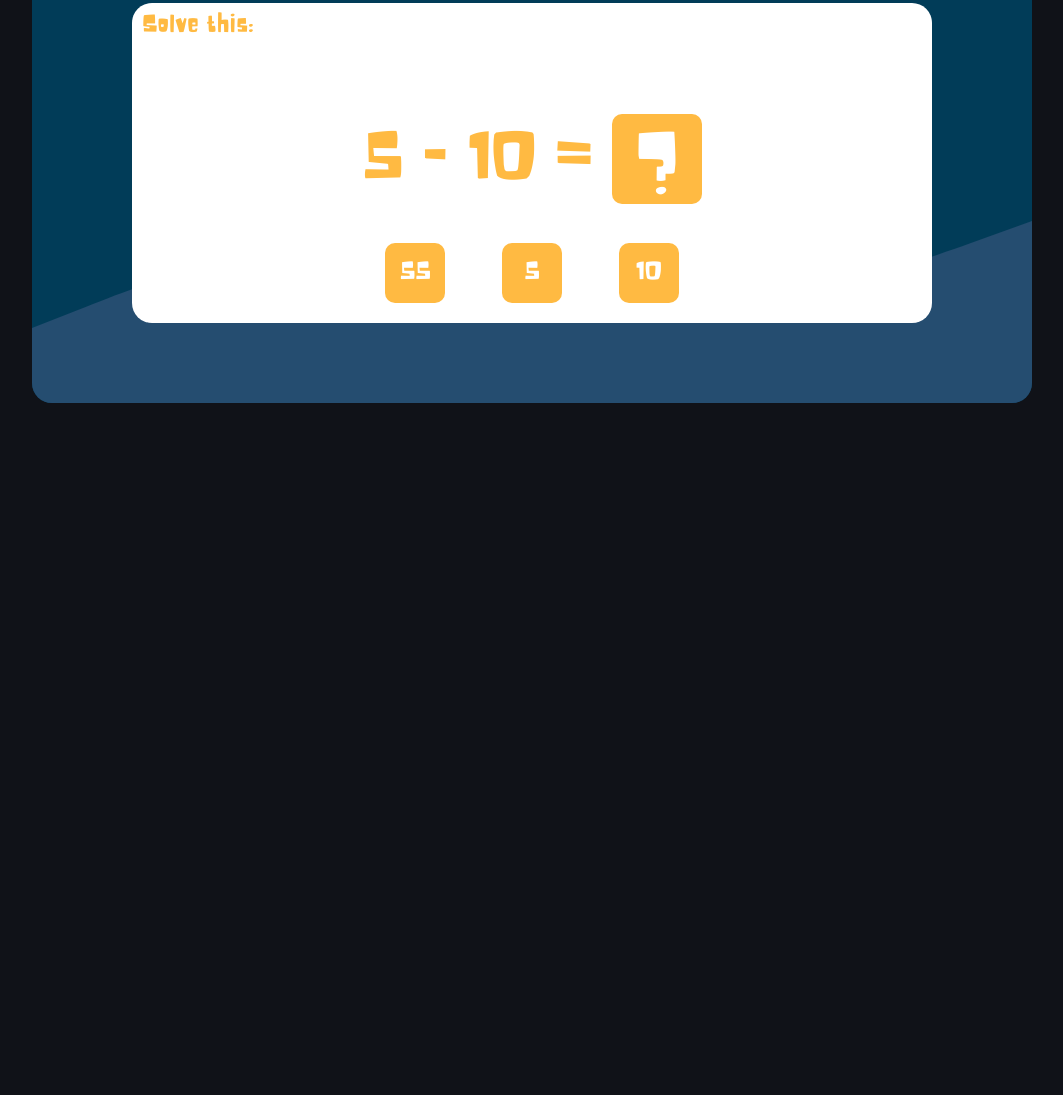
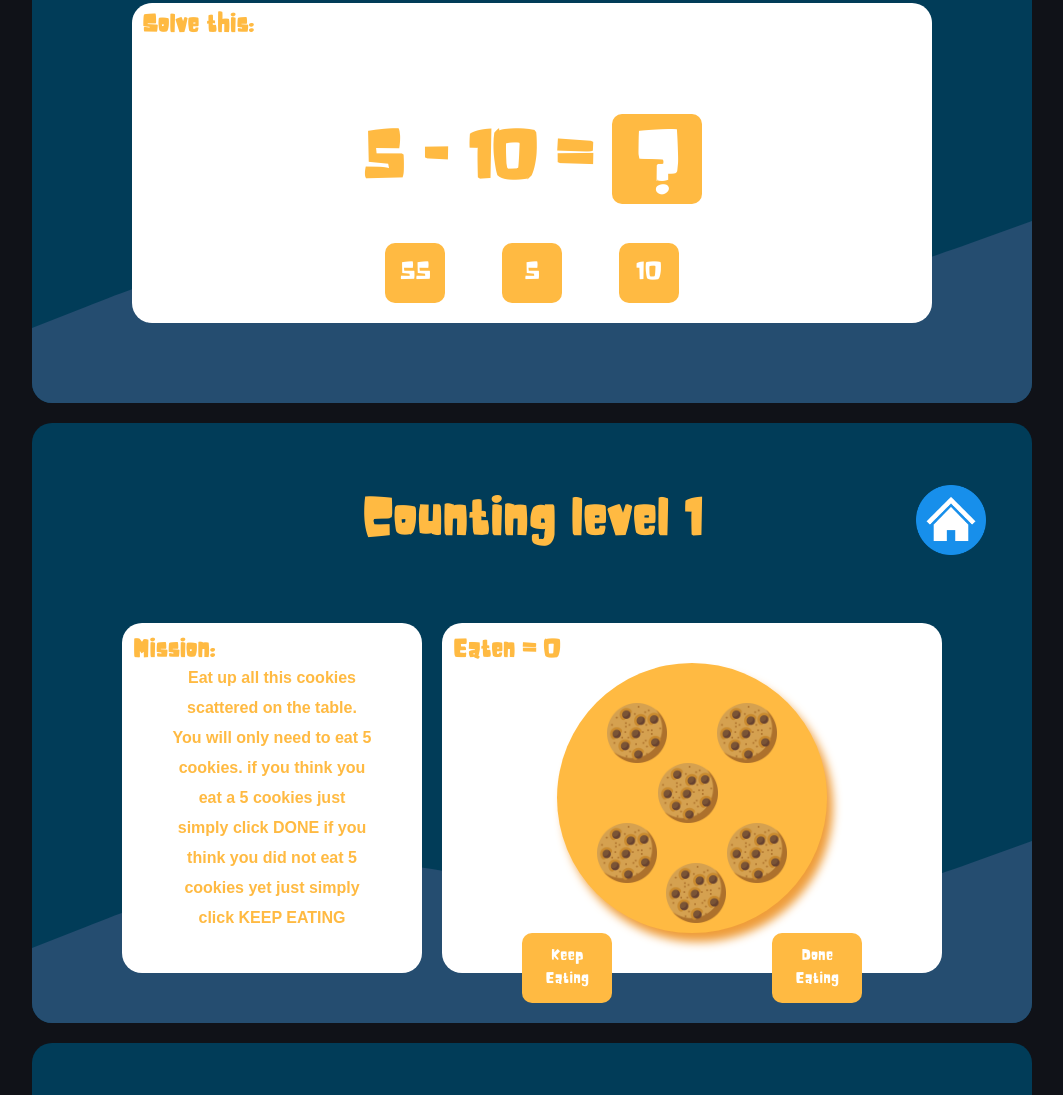
Before and after one commit to buhaynganaman/NumberQuest--Math-Adventures, a plain HTML site: page index.html in a window 1280 px wide. Shown: the part 4045-5140 px from the top of the page, without its empty margins (108-1171 px from the left). Before the commit the page ends 4498 px from the top, so only its background shows below. Drawn offline with Linux system fonts and the light colour scheme.

Commit message:
Counting Adventure Screen UI

```diff
--- /dev/null
+++ b/css/countingScreen.css
@@ -0,0 +1,168 @@
+.counting-Screen {
+  display: flex;
+  flex-direction: column;
+  justify-content: start;
+  align-items: center;
+  gap: 50px;
+
+  margin-top: 50px;
+  width: 100%;
+  height: 100%;
+
+}
+
+.counting-header-Container {
+  display: flex;
+  justify-content: center;
+  align-items: center;
+
+  width: 100%;
+  height: 100px;
+  position: relative;
+}
+.home-Btn {
+  border: none;
+  background-color: transparent;
+  position: absolute;
+  right: 40px;
+}
+.counting {
+  display: flex;
+  justify-content: center;
+  align-items: center;
+  font-size: var(--text-heading);
+  color: var(--secondary-color);
+}
+
+.playground-Container {
+  display: flex;
+  justify-content: center;
+  align-items: center;
+  gap: 20px;
+
+  width: 100%;
+}
+
+.mission-Container {
+  display: flex;
+  justify-content: center;
+  align-items: center;
+
+  width: 300px;
+  height: 350px;
+  border-radius: 20px;
+  background-color: var(--tertiary-color);
+  color: var(--secondary-color);
+
+  position: relative;
+}
+.mission {
+  position: absolute;
+  top: 10px;
+  left: 10px;
+
+  font-size: var(--text-passive);
+}
+.mission-p {
+  font-family: Arial, Helvetica, sans-serif;
+  font-weight: bold;
+  line-height: 30px;
+  text-align: center;
+  width: 200px;
+}
+
+.mission-playground {
+  display: flex;
+  justify-content: center;
+  align-items: center;
+
+  width: 500px;
+  height: 350px;
+  border-radius: 20px;
+  background-color: var(--tertiary-color);
+  color: var(--secondary-color);
+  position: relative;
+}
+
+.table {
+  width: 270px;
+  height: 270px;
+  box-shadow: 6px 9px 10px 0px #ef9d3a;
+  border-radius: 50%;
+  background-color: var(--secondary-color);
+  position: relative;
+}
+
+.cookies {
+  width: 60px;
+  height: 60px;
+}
+
+.cookies1 {
+  position: absolute;
+  top: 40px;
+  left: 50px;
+}
+.cookies2 {
+  position: absolute;
+  top: 40px;
+  right: 50px;
+}
+.cookies3 {
+  position: absolute;
+  bottom: 50px;
+  right: 40px;
+}
+
+.cookies4 {
+  position: absolute;
+  bottom: 50px;
+  left: 40px;
+}
+.cookies5 {
+  position: absolute;
+  top: 100px;
+  left: 101px;
+}
+.cookies6 {
+  position: absolute;
+  top: 200px;
+  right: 101px;
+}
+
+.eaten {
+  position: absolute;
+  top: 10px;
+  left: 10px;
+
+  font-size: var(--text-passive);
+}
+
+.missionButtons {
+  position: absolute;
+  bottom: -30px;
+  left: 0;
+  right: 0;
+
+  display: flex;
+  justify-content: space-around;
+  align-items: center;
+}
+
+.keepEatingBtn, .DoneEatingBtn {
+  width: 90px;
+  height: 70px;
+  padding: 10px;
+
+  border: none;
+  border-radius: 10px;
+  background-color: var(--secondary-color);
+  color: var(--tertiary-color);
+  font-size: 15px;
+
+  transition: width 0.22s;
+}
+.keepEatingBtn:active, .DoneEatingBtn:active {
+  width: 80px;
+  height: 60px;
+}
--- a/css/general.css
+++ b/css/general.css
@@ -36,7 +36,8 @@ body {
   align-items: center;
   gap: 20px;
 
-  font-family: 'Mario';
+  font-family: 'Mario', Arial;
+  font-weight: bold;
 
   padding-top: 120px;
 
@@ -62,6 +63,9 @@ main {
   position: relative;
 }
 
+p {
+  margin: 0;
+}
 
 .backgroundSVG {
   position: absolute;
--- a/index.html
+++ b/index.html
@@ -13,6 +13,8 @@
   <link rel="stylesheet" href="css/startAdventureScree.css">
   <link rel="stylesheet" href="css/additionScreen.css">
   <link rel="stylesheet" href="css/subtractionScreen.css">
+  <link rel="stylesheet" href="css/countingScreen.css">
+  <link rel="stylesheet" href="css/panelScreen.css">
 
   <!-- JS Script link -->
   <script type="module" src="scripts/pages/splashScreen.js" defer></script>
@@ -332,5 +334,78 @@
 
   </main>
 
+  <!-- ----------------------------------------------------------- -->
+
+  <main>
+
+    <img class="backgroundSVG" src="assets/images/background.svg">
+
+    <div class="main-Screen">
+
+      <div class="counting-Screen">
+
+        <div class="counting-header-Container">
+          <div class="counting">
+            Counting level 1
+          </div>
+
+          <button class="home-Btn">
+            <img class="icons" src="assets/images/homeICON.png">
+          </button>
+        </div>
+
+        <div class="playground-Container">
+          <div class="mission-Container">
+            <span class="mission">Mission:</span>
+            <p class="mission-p">
+              Eat up all this cookies scattered on the table.
+              You will only need to eat 5 cookies.
+
+              if you think you eat a 5 cookies just simply
+              click DONE
+
+              if you think you did not eat 5 cookies yet just simply click KEEP EATING
+            </p>
+          </div>
+
+          <div class="mission-playground">
+            <p class="eaten">Eaten = <span class="eaten-Counter">0</span></p>
+            <div class="table">
+              <img class="cookies1 cookies" src="assets/images/cookiesICON.png">
+              <img class="cookies2 cookies" src="assets/images/cookiesICON.png">
+              <img class="cookies3 cookies" src="assets/images/cookiesICON.png">
+              <img class="cookies4 cookies" src="assets/images/cookiesICON.png">
+              <img class="cookies5 cookies" src="assets/images/cookiesICON.png">
+              <img class="cookies6 cookies" src="assets/images/cookiesICON.png">
+            </div>
+            <div class="missionButtons">
+              <button class="keepEatingBtn">Keep Eating</button>
+              <button class="DoneEatingBtn">Done Eating</button>
+            </div>
+          </div>
+        </div>
+
+      </div>
+
+    </div>
+
+  </main>
+
+    <!-- ----------------------------------------------------------- -->
+
+  <main>
+
+    <img class="backgroundSVG" src="assets/images/background.svg">
+
+    <div class="main-Screen">
+
+      <div class="panel-Screen">
+
+      </div>
+
+    </div>
+
+  </main>
+
 </body>
 </html>
```
Also changed, not shown: assets/images/blobPanel.png (added), css/panelScreen.css (added).
